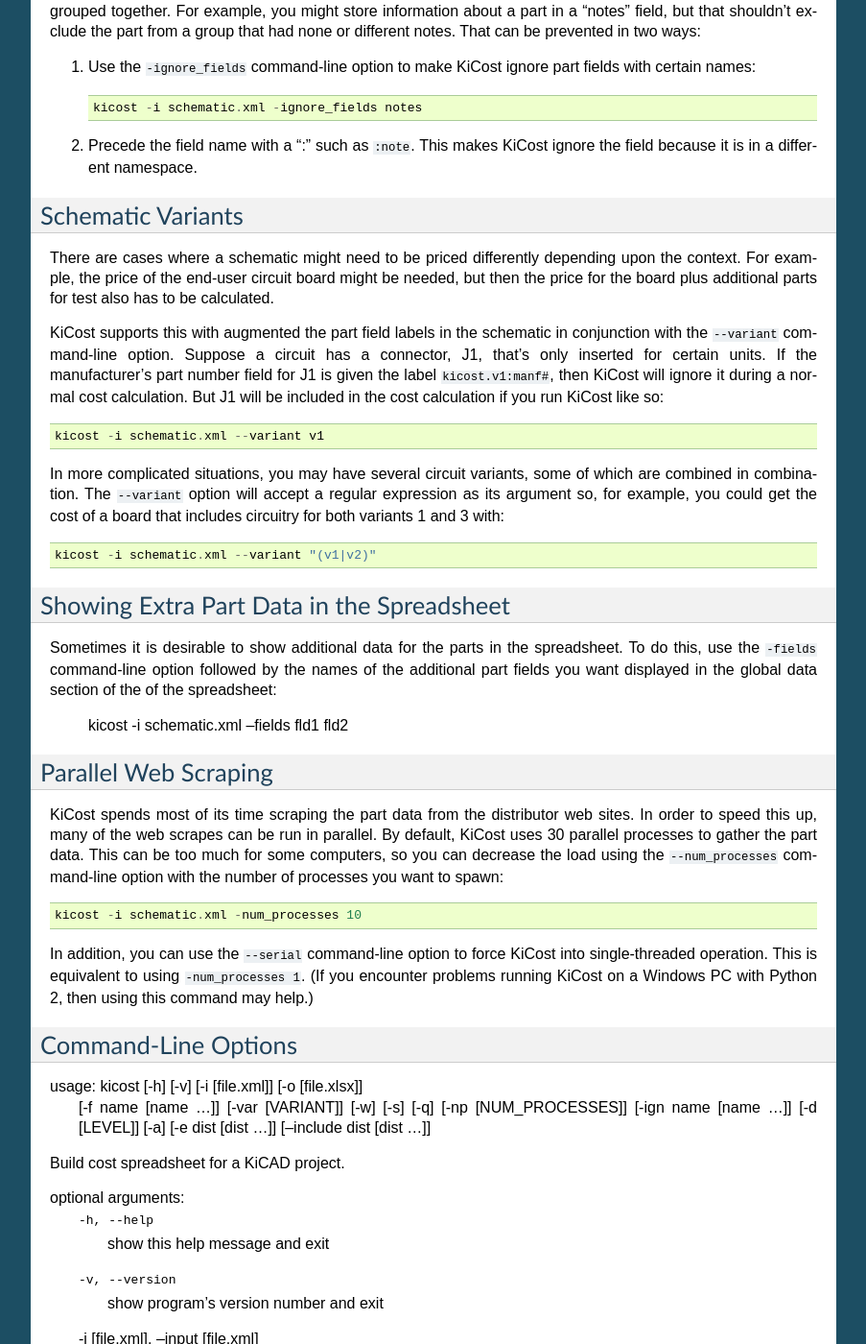
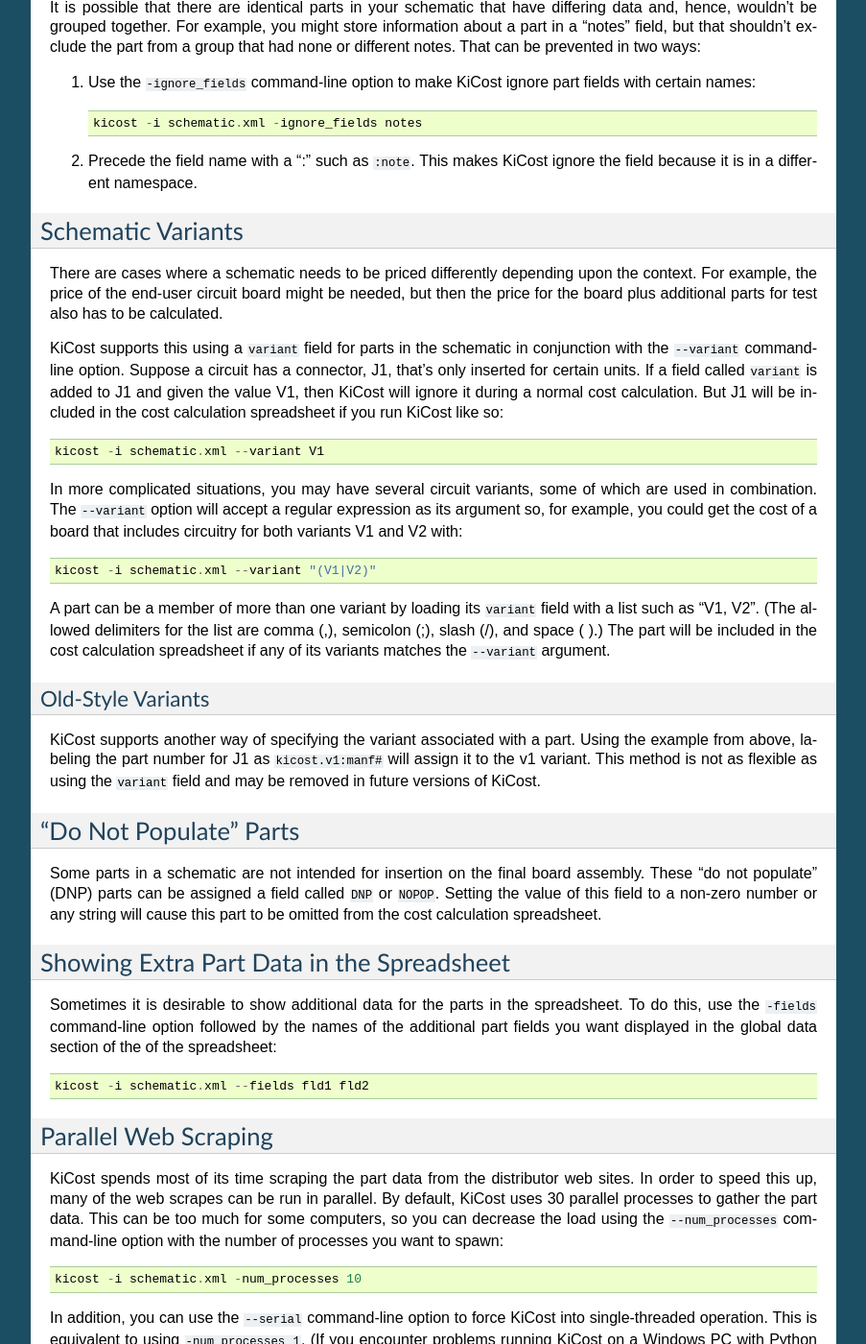
Before and after one commit to hildogjr/KiCost, a Sphinx documentation site: the page built from docs/usage.rst, in a window 1280 px wide and 1400 px high, scrolled down 1891 px. Shown: the whole window at 96% size, without its empty margins (198-1101 px from the left). Built offline with Sphinx 7.4.7, drawn with Linux system fonts in a browser that asks for light colours; some of the changed text lies outside the part shown.

Commit message:
Parts may now be assigned to a variant by giving them a ``variant`` field. * Parts may now be assigned to multiple variants. * Parts may be designated as "do not populate" by giving them a ``DNP`` field. * DNP parts or parts not in the current variant will not appear in the cost spreadsheet. * Version bump.

```diff
--- a/docs/usage.rst
+++ b/docs/usage.rst
@@ -5,10 +5,10 @@
 KiCost is mainly intended to be run as a script for generating part-cost spreadsheets for
 circuit boards developed with KiCad. Typical use is as follows:
 
-1. For each part in your schematic, create a field called *manf#* and set the field value
+1. For each part in your schematic, create a field called ``manf#`` and set the field value
    to the manufacturer's part number.
    (You can reduce the effort of adding this information to individual parts by
-   placing the *manf#* field into the part info in the schematic library so it gets applied globally.)
+   placing the ``manf#`` field into the part info in the schematic library so it gets applied globally.)
    The allowable field names for part numbers are::
 
         mpn          pn           p#
@@ -18,12 +18,12 @@
         mfg_num      mfg-num      mfg#
         mfr_num      mfr-num      mfr#
 
-2. Output a BOM from your KiCad schematic. This will be an XML file. For this example, say it is *schem.xml*.
-3. Process the XML file with KiCost to create a part-cost spreadsheet named *schem.xlsx* like this::
+2. Output a BOM from your KiCad schematic. This will be an XML file. For this example, say it is ``schem.xml``.
+3. Process the XML file with KiCost to create a part-cost spreadsheet named ``schem.xlsx`` like this::
 
      python kicost -i schem.xml
 
-4. Open the *schem.xlsx* spreadsheet using Microsoft Excel, LibreOffice Calc, or Google Sheets.
+4. Open the ``schem.xlsx`` spreadsheet using Microsoft Excel, LibreOffice Calc, or Google Sheets.
    Then enter the number of boards that you need to build and see
    the prices for the total board and individual parts when purchased from
    several different distributors (KiCost currently supports Digi-Key, Mouser, Newark, Farnell and RS).
@@ -46,7 +46,7 @@
 
 For these parts, you can manually enter price information as follows:
 
-#. Create a new field for the part named *kicost:pricing* in either the schematic or library.
+#. Create a new field for the part named ``kicost:pricing`` in either the schematic or library.
 #. For the field value, enter a semicolon-separated list of quantities and prices which
    are separated by colons like so::
 
@@ -55,7 +55,7 @@
    (You can put spaces and currency symbols in the field value. KiCost will
    strip everything except digits, decimal points, semicolons, and colons.)
 
-You can also enter a link to documentation for the part using a field named *kicost:link*.
+You can also enter a link to documentation for the part using a field named ``kicost:link``.
 The value of this field will be a web address like::
 
     www.reallyweirdparts.com/products/weird_product.html
@@ -98,7 +98,7 @@
   in the group.
 * If two or more parts have data but it is identical, then that
   data is propagated to any of the parts in the group without data.
-* If two or more parts in the group have *different* data, then any parts without
+* If two or more parts in the group have ``different`` data, then any parts without
   data are left that way because it is impossible to figure out which data should
   be propagated to them.
 
@@ -120,28 +120,53 @@
 Schematic Variants
 ------------------------
 
-There are cases where a schematic might need to be priced differently depending
+There are cases where a schematic needs to be priced differently depending
 upon the context.
 For example, the price of the end-user circuit board might be needed, but
 then the price for the board plus additional parts for test also has to be
 calculated.
 
-KiCost supports this with augmented the part field labels in the schematic in
+KiCost supports this using a ``variant`` field for parts in the schematic in
 conjunction with the ``--variant`` command-line option.
 Suppose a circuit has a connector, J1, that's only inserted for certain units.
-If the manufacturer's part number field for J1 is given the label ``kicost.v1:manf#``,
+If a field called ``variant`` is added to J1 and given the value V1,
 then KiCost will ignore it during a normal cost calculation.
-But J1 will be included in the cost calculation if you run KiCost like so::
+But J1 will be included in the cost calculation spreadsheet if you run KiCost like so::
 
-    kicost -i schematic.xml --variant v1
+    kicost -i schematic.xml --variant V1
 
 In more complicated situations, you may have several circuit variants, some of which
-are combined in combination.
+are used in combination.
 The ``--variant`` option will accept a regular expression as its argument
-so, for example, you could get the cost of a board that includes circuitry for both variants 1
-and 3 with::
+so, for example, you could get the cost of a board that includes circuitry for
+both variants V1 and V2 with::
 
-    kicost -i schematic.xml --variant "(v1|v2)"
+    kicost -i schematic.xml --variant "(V1|V2)"
+
+A part can be a member of more than one variant by loading its ``variant`` field
+with a list such as "V1, V2".
+(The allowed delimiters for the list are comma (,), semicolon (;), slash (/), and space ( ).)
+The part will be included in the cost calculation spreadsheet if any of its variants matches
+the ``--variant`` argument.
+
+..........................
+Old-Style Variants
+..........................
+
+KiCost supports another way of specifying the variant associated with a part.
+Using the example from above, labeling the part number for J1 as
+``kicost.v1:manf#`` will assign it to the v1 variant.
+This method is not as flexible as using the ``variant`` field and may be removed
+in future versions of KiCost.
+
+-----------------------------------------------
+"Do Not Populate" Parts
+-----------------------------------------------
+
+Some parts in a schematic are not intended for insertion on the final board assembly.
+These "do not populate" (DNP) parts can be assigned a field called ``DNP`` or ``NOPOP``.
+Setting the value of this field to a non-zero number or any string will cause this part
+to be omitted from the cost calculation spreadsheet.
 
 -----------------------------------------------
 Showing Extra Part Data in the Spreadsheet
@@ -151,7 +176,7 @@
 spreadsheet.
 To do this, use the ``-fields`` command-line option followed by the names of the
 additional part fields you want displayed in the global data section of the
-of the spreadsheet:
+of the spreadsheet::
 
     kicost -i schematic.xml --fields fld1 fld2
 
@@ -181,45 +206,44 @@
 
 ::
 
-usage: kicost [-h] [-v] [-i [file.xml]] [-o [file.xlsx]]
-              [-f name [name ...]] [-var [VARIANT]] [-w] [-s] [-q]
-              [-np [NUM_PROCESSES]] [-ign name [name ...]]
-              [-d [LEVEL]] [-a] [-e dist [dist ...]]
-              [--include dist [dist ...]]
+    usage: kicost [-h] [-v] [-i [file.xml]] [-o [file.xlsx]] [-f name [name ...]]
+                  [-var [VARIANT]] [-w] [-s] [-q] [-np [NUM_PROCESSES]]
+                  [-ign name [name ...]] [-d [LEVEL]] [-a] [-e dist [dist ...]]
+                  [--include dist [dist ...]]
 
-Build cost spreadsheet for a KiCAD project.
+    Build cost spreadsheet for a KiCAD project.
 
-optional arguments:
-  -h, --help            show this help message and exit
-  -v, --version         show program's version number and exit
-  -i [file.xml], --input [file.xml]
-                        Schematic BOM XML file.
-  -o [file.xlsx], --output [file.xlsx]
-                        Generated cost spreadsheet.
-  -f name [name ...], --fields name [name ...]
-                        Specify the names of additional part fields to extract
-                        and insert in the global data section of the
-                        spreadsheet.
-  -var [VARIANT], --variant [VARIANT]
-                        schematic variant name filter
-  -w, --overwrite       Allow overwriting of an existing spreadsheet.
-  -s, --serial          Do web scraping of part data using a single process.
-  -q, --quiet           Enable quiet mode with no warnings.
-  -np [NUM_PROCESSES], --num_processes [NUM_PROCESSES]
-                        Set the number of parallel processes used for web
-                        scraping part data.
-  -ign name [name ...], --ignore_fields name [name ...]
-                        Declare part fields to ignore when grouping parts.
-  -d [LEVEL], --debug [LEVEL]
-                        Print debugging info. (Larger LEVEL means more info.)
-  -a, --altium          Allows parsing of an Altium Designer .xml BOM file
-                        specified as input.
-  -e dist [dist ...], --exclude dist [dist ...]
-                        Excludes the given distributor(s) from the scraping
-                        process.
-  --include dist [dist ...]
-                        Includes only the given distributor(s) in the scraping
-                        process.
+    optional arguments:
+      -h, --help            show this help message and exit
+      -v, --version         show program's version number and exit
+      -i [file.xml], --input [file.xml]
+                            Schematic BOM XML file.
+      -o [file.xlsx], --output [file.xlsx]
+                            Generated cost spreadsheet.
+      -f name [name ...], --fields name [name ...]
+                            Specify the names of additional part fields to extract
+                            and insert in the global data section of the
+                            spreadsheet.
+      -var [VARIANT], --variant [VARIANT]
+                            schematic variant name filter
+      -w, --overwrite       Allow overwriting of an existing spreadsheet.
+      -s, --serial          Do web scraping of part data using a single process.
+      -q, --quiet           Enable quiet mode with no warnings.
+      -np [NUM_PROCESSES], --num_processes [NUM_PROCESSES]
+                            Set the number of parallel processes used for web
+                            scraping part data.
+      -ign name [name ...], --ignore_fields name [name ...]
+                            Declare part fields to ignore when grouping parts.
+      -d [LEVEL], --debug [LEVEL]
+                            Print debugging info. (Larger LEVEL means more info.)
+      -a, --altium          Allows parsing of an Altium Designer .xml BOM file
+                            specified as input.
+      -e dist [dist ...], --exclude dist [dist ...]
+                            Excludes the given distributor(s) from the scraping
+                            process.
+      --include dist [dist ...]
+                            Includes only the given distributor(s) in the scraping
+                            process.
 
 -------------------------------------------------
 Adding KiCost to the Context Menu (Windows Only)
@@ -229,8 +253,8 @@
 XML file and generate the pricing spreadsheet.
 To do this:
 
-#. Open the registry and find the *HKEY_CLASSES_ROOT => xmlfile => shell* key.
-   Then add a *KiCost* key to it and, under that, add a *command* key.
+#. Open the registry and find the ``HKEY_CLASSES_ROOT => xmlfile => shell`` key.
+   Then add a ``KiCost`` key to it and, under that, add a ``command`` key.
    The resulting hierarchy of keys will look like this::
 
     HKEY_CLASSES_ROOT
```
Also changed, not shown: HISTORY.rst (+9 -0 lines), 4 other files.
